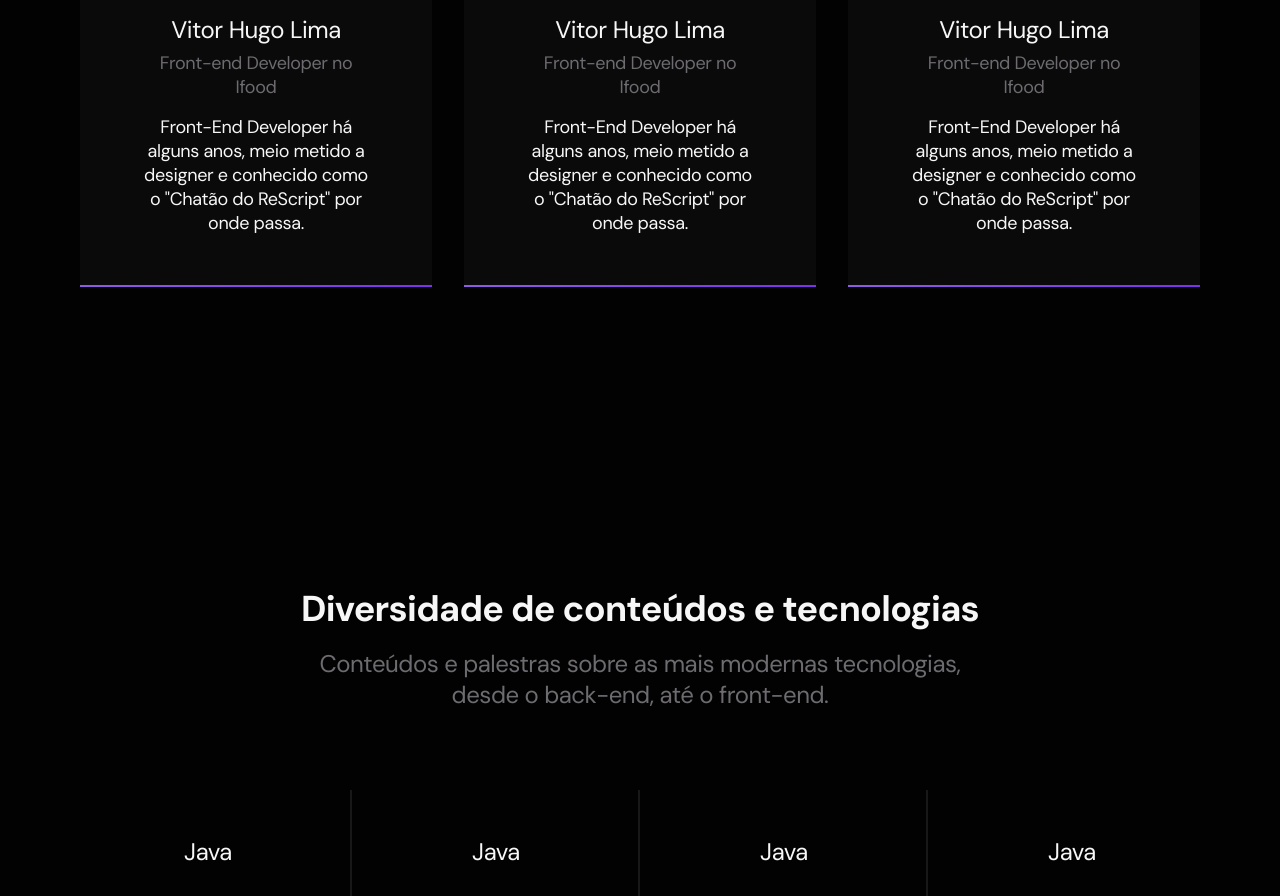
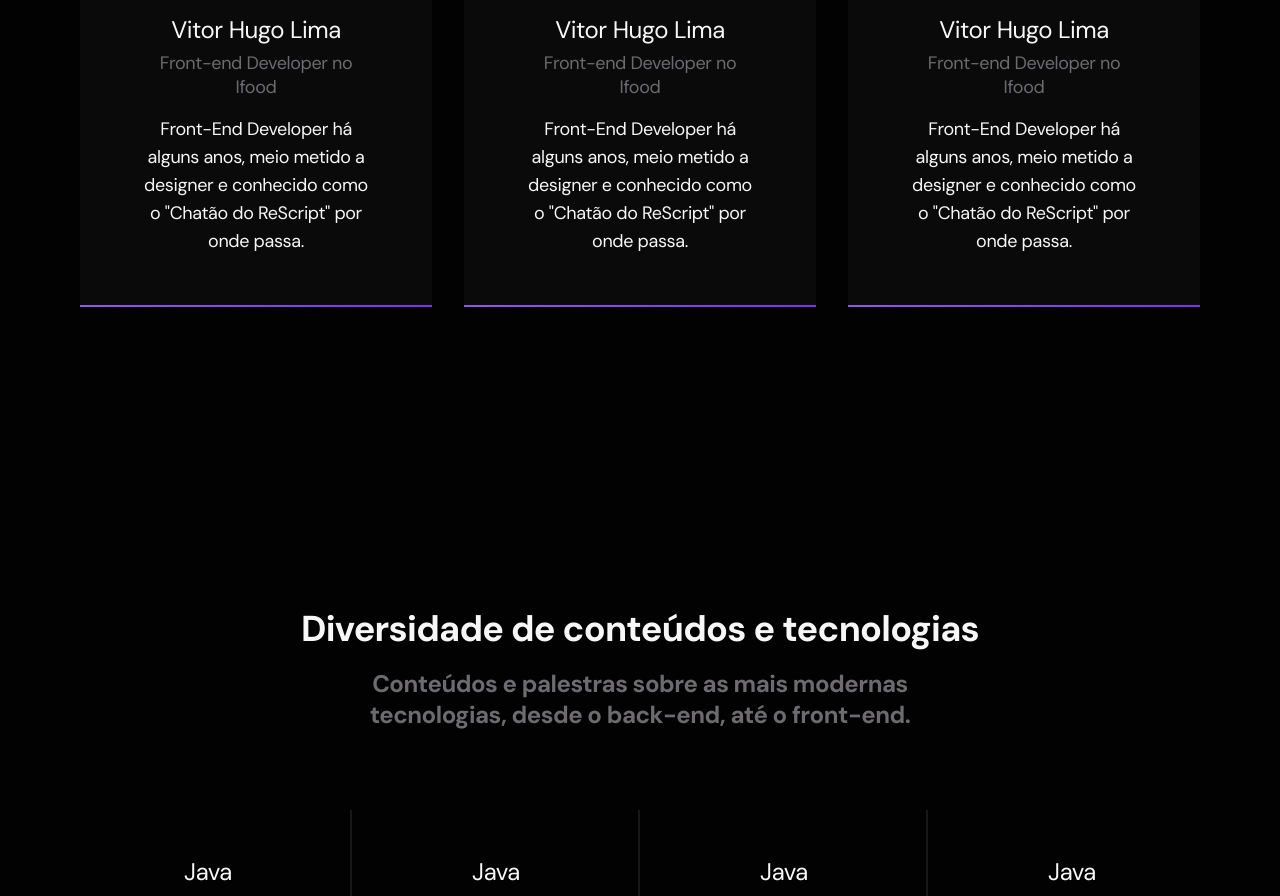
Before and after one commit to he4rt/he4rtconf-landing, a Next.js app: page / in a window 1280 px wide. Shown: the part 1870-2766 px from the top of the page. Built offline with nearby package versions, Linux system fonts and the light colour scheme.

Commit message:
refactor: changed fontWeight and responsive title

```diff
--- a/src/components/Button/styles.ts
+++ b/src/components/Button/styles.ts
@@ -6,6 +6,10 @@ export const WrapperButton = styled.button`
     color: ${theme.colors.white};
     font-weight: ${theme.font.weight.normal};
     font-size: ${theme.font.sizes.small};
+
+    ${theme.breakpoints.lessThan.md} {
+      font-size: ${theme.font.sizes.xsmall};
+    }
 
     &:hover {
       background: ${theme.colors.purpleDarkGradient};
--- a/src/components/Contents/index.tsx
+++ b/src/components/Contents/index.tsx
@@ -9,7 +9,7 @@ const Contents = ({ contents }: ContentsProps) => (
     {contents.map((content) => (
       <ContentDetail
         color="white"
-        fontWeight={400}
+        fontWeight="light"
         level={3}
         size="small"
         center
--- a/src/components/Contents/styles.ts
+++ b/src/components/Contents/styles.ts
@@ -9,6 +9,8 @@ export const Wrapper = styled.div`
     margin: 2.4rem 0;
   }
 
+  ${({ theme }) => css`
+    ${theme.breakpoints.greaterThan.md} {
       &:not(:last-child):after {
         content: '';
         top: 0;
@@ -19,6 +21,14 @@ export const Wrapper = styled.div`
         width: 2px;
         background: ${({ theme }) => theme.colors.border};
       }
+    }
+
+    ${theme.breakpoints.lessThan.md} {
+      &:not(:last-child) {
+        border-bottom: 2px solid ${theme.colors.border};
+      }
+    }
+  `}
 `
 
 export const ContentDetail = styled(Title)`
--- a/src/components/FaqItem/index.tsx
+++ b/src/components/FaqItem/index.tsx
@@ -19,7 +19,7 @@ const FaqItem = ({ question, answer, opened, ...props }: FaqProps) => {
       <Top onClick={() => setOpened(!openedState)}>
         <Question
           color="white"
-          fontWeight={400}
+          fontWeight="light"
           level={3}
           size="small"
           opened={openedState}
--- a/src/components/NoticeCard/index.tsx
+++ b/src/components/NoticeCard/index.tsx
@@ -7,10 +7,10 @@ import Container from 'components/Container'
 const NoticeCard = () => (
   <WrapperNoticeCard>
     <Container as="div">
-      <Title level={2} color="white" size="medium" fontWeight={700}>
+      <Title level={2} color="white" size="medium" fontWeight="bold">
         Fique por dentro de tudo
       </Title>
-      <Title level={3} color="gray" size="small" fontWeight={400}>
+      <Title level={3} color="gray" size="small" fontWeight="light">
         Esse evento será ao vivo e ocorrerá nos dias 1, 2 e 3 de Outubro. Então
         aproveite e inscreva-se para ficar por dentro de tudo em primeira mão!
         Nós enviaremos as últimas informações sobre o evento.
--- a/src/components/SpeakerCard/index.tsx
+++ b/src/components/SpeakerCard/index.tsx
@@ -19,11 +19,13 @@ const SpeakerCard = ({ image, name, ...props }: SpeakerProps) => (
         objectFit="cover"
       />
     </Avatar>
-    <Name>Vitor Hugo Lima</Name>
+    <Name level={3} color="white" fontWeight="light" size="small">
+      Vitor Hugo Lima
+    </Name>
     <Stack>Front-end Developer no Ifood</Stack>
     <Description>
       Front-End Developer há alguns anos, meio metido a designer e conhecido
-      como o "Chatão do ReScript" por onde passa.
+      como o &quot;Chatão do ReScript&quot; por onde passa.
     </Description>
   </Wrapper>
 )
--- a/src/components/SpeakerCard/styles.ts
+++ b/src/components/SpeakerCard/styles.ts
@@ -1,4 +1,7 @@
 import styled, { css } from 'styled-components'
+
+import Text from 'components/Text'
+import Title from 'components/Title'
 
 export const Wrapper = styled.div`
   ${({ theme }) => css`
@@ -42,14 +45,7 @@ export const Avatar = styled.div`
   }
 `
 
-export const Name = styled.h3`
-  ${({ theme }) => css`
-    color: ${theme.colors.white};
-    font-style: normal;
-    font-weight: ${theme.font.weight.light};
-    font-size: ${theme.font.sizes.medium};
-  `}
-
+export const Name = styled(Title)`
   margin-top: 16px;
   margin-bottom: 6px;
   text-align: center;
@@ -66,10 +62,9 @@ export const Stack = styled.span`
   letter-spacing: -0.02em;
 `
 
-export const Description = styled.p`
+export const Description = styled(Text)`
   ${({ theme }) => css`
     color: ${theme.colors.white};
-    font-size: ${theme.font.sizes.small};
   `}
 
   text-align: center;
--- a/src/components/Text/styles.ts
+++ b/src/components/Text/styles.ts
@@ -8,5 +8,9 @@ export const WrapperText = styled.p`
     font-weight: ${theme.font.weight.light};
     font-size: ${theme.font.sizes.small};
     color: ${theme.colors.gray};
+
+    ${theme.breakpoints.lessThan.md} {
+      font-size: ${theme.font.sizes.xsmall};
+    }
   `}
 `
--- a/src/components/Title/index.tsx
+++ b/src/components/Title/index.tsx
@@ -2,7 +2,7 @@ import { WrapperTitle } from './styles'
 
 export type TitleProps = {
   level: 1 | 2 | 3 | 4 | 5 | 6
-  fontWeight: 400 | 600 | 700
+  fontWeight: 'light' | 'normal' | 'semibold' | 'bold'
   size: 'small' | 'medium' | 'huge'
   color: 'white' | 'gray'
   children: string
--- a/src/components/Title/styles.ts
+++ b/src/components/Title/styles.ts
@@ -5,14 +5,26 @@ import { TitleProps } from '.'
 const wrapperTitleModifiers = {
   small: (theme: DefaultTheme) => css`
     font-size: ${theme.font.sizes.medium};
+
+    ${theme.breakpoints.lessThan.md} {
+      font-size: ${theme.font.sizes.small};
+    }
   `,
 
   medium: (theme: DefaultTheme) => css`
     font-size: ${theme.font.sizes.large};
+
+    ${theme.breakpoints.lessThan.md} {
+      font-size: ${theme.font.sizes.medium};
+    }
   `,
 
   huge: (theme: DefaultTheme) => css`
     font-size: ${theme.font.sizes.huge};
+
+    ${theme.breakpoints.lessThan.md} {
+      font-size: ${theme.font.sizes.large};
+    }
   `
 }
 
@@ -20,7 +32,7 @@ export const WrapperTitle = styled.h1.attrs<TitleProps>(({ level }) => ({
   as: `h${level}`
 }))<TitleProps>`
   ${({ theme, fontWeight, size, color, center }) => css`
-    font-weight: ${fontWeight};
+    font-weight: ${theme.font.weight[fontWeight]};
     color: ${theme.colors[color]};
     letter-spacing: -0.02em;
 
```
Lines whose indentation alone changed are shown as unchanged.
